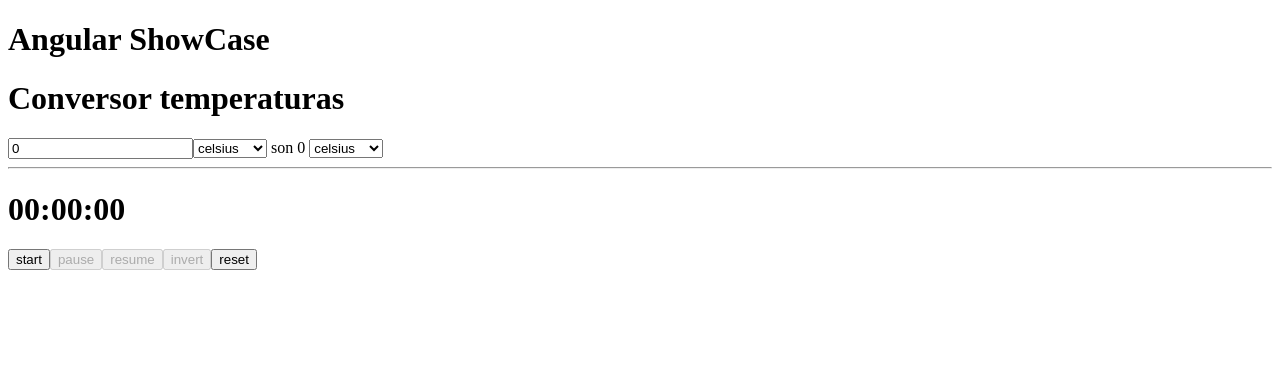
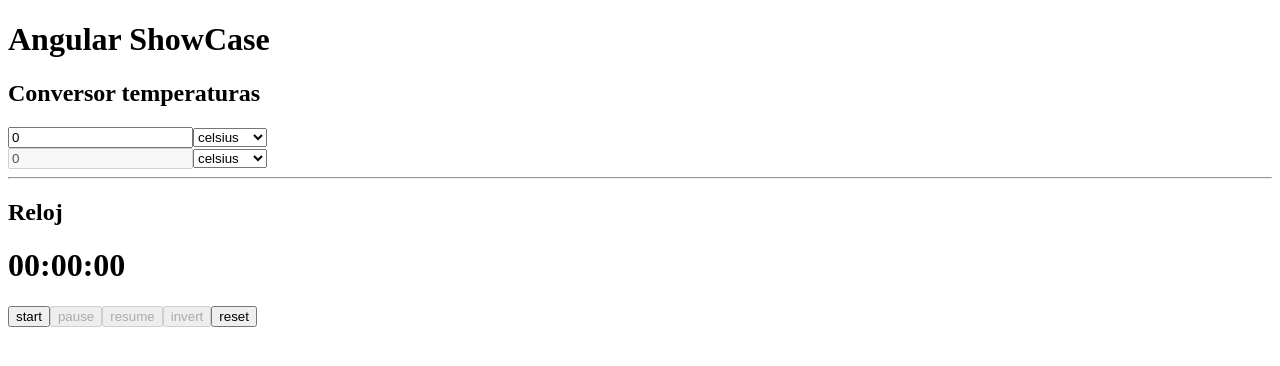
Before and after one commit to MiguelAngelAltes/angularshowcase, an Angular app: page / in a window 1280 px wide. Shown: the top 366 px of the page. Built offline with nearby package versions, Linux system fonts and the light colour scheme.

Commit message:
pequeños cambios de diseño

```diff
--- a/src/app/components/reloj/reloj.component.html
+++ b/src/app/components/reloj/reloj.component.html
@@ -1,3 +1,4 @@
+<h2>Reloj</h2>
 <h1>{{display}}</h1>
 <button [disabled]="!startEnabled" (click)="start()">start</button>
 <button [disabled]="!pauseEnabled" (click)="pause()">pause</button>
--- a/src/app/components/temperatura-converter/temperatura-converter.component.html
+++ b/src/app/components/temperatura-converter/temperatura-converter.component.html
@@ -1,13 +1,17 @@
-<h1>Conversor temperaturas</h1>
-
+<h2>Conversor temperaturas</h2>
+<div>
     <input (keyup)="recalcular()" (change)="recalcular()" type="number" [(ngModel)]="temperatura1"/>
     <select (change)="recalcular()" [(ngModel)]="medida1">
         <option>celsius</option>
         <option>farenheit</option>
         <option>kelvin</option>
-</select> son {{temperatura2}}
+    </select>
+</div>
+<div>
+    <input disabled [(ngModel)]="temperatura2"/>
     <select (change)="recalcular()" [(ngModel)]="medida2">
         <option>celsius</option>
         <option>farenheit</option>
         <option>kelvin</option>
     </select>
+</div>
```
Lines whose indentation alone changed are shown as unchanged.
